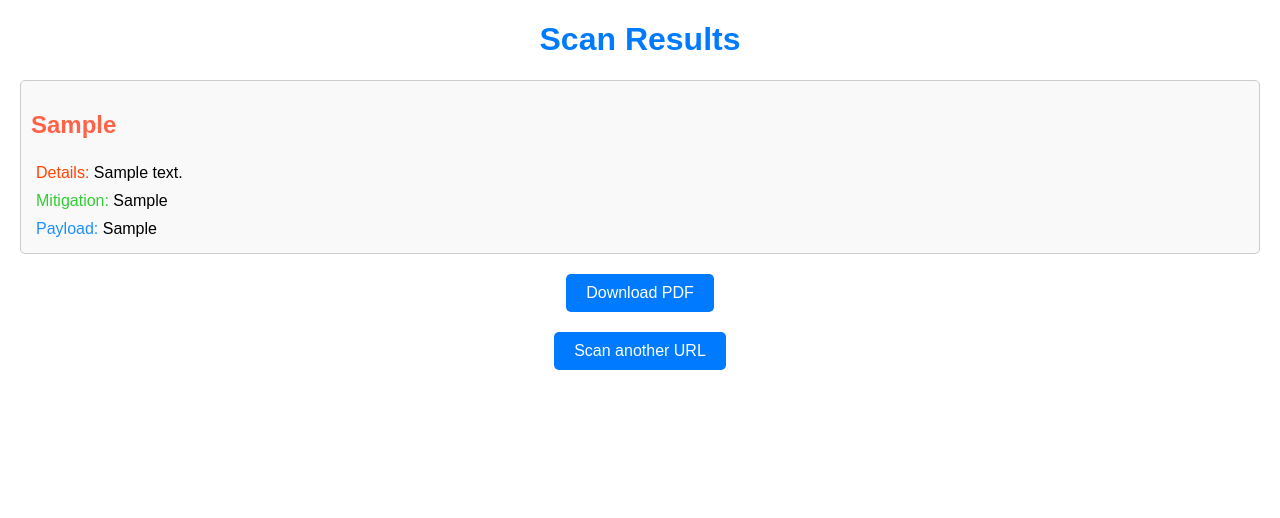
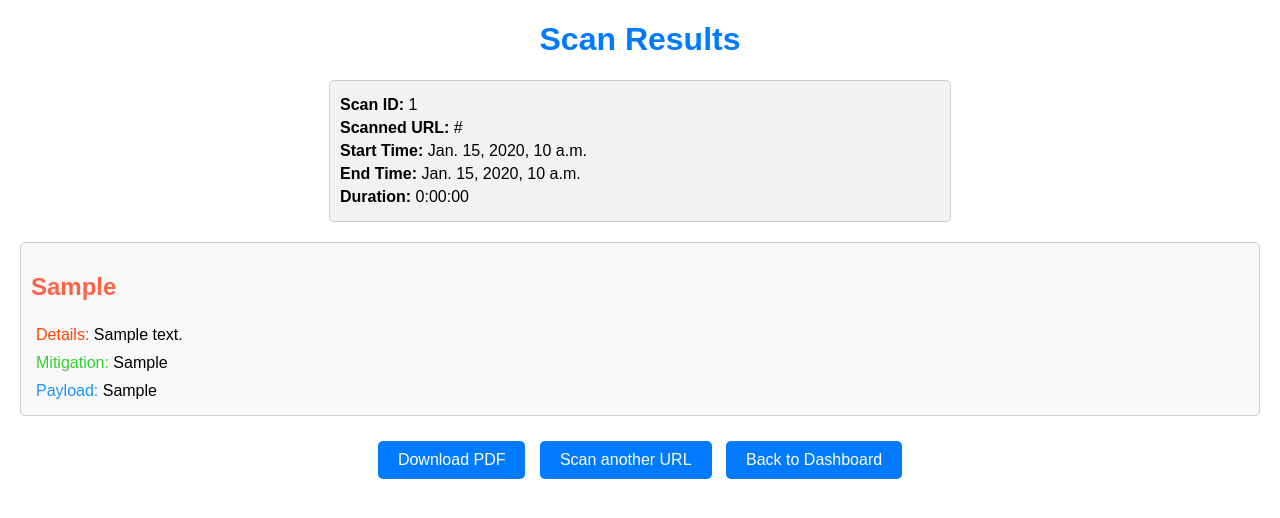
Before and after one commit to Lardoo/scanner, a Django app: page /scan/results/1/ in a window 1280 px wide. Shown: the top 518 px of the page. Run offline with Django 4.2, Linux system fonts and the light colour scheme; a user stored in the database is signed in; tables that the repository leaves empty hold one stand-in row (values such as "Sample post").

Commit message:
no results fount

```diff
--- a/scanner/templates/scan_results.html
+++ b/scanner/templates/scan_results.html
@@ -13,6 +13,17 @@
         h1 {
             text-align: center;
             color: #007bff;
+        }
+        .meta-info {
+            margin: 20px auto;
+            max-width: 600px;
+            padding: 10px;
+            background: #f2f2f2;
+            border-radius: 5px;
+            border: 1px solid #ccc;
+        }
+        .meta-info p {
+            margin: 5px 0;
         }
         .scan-result {
             margin-bottom: 20px;
@@ -37,26 +48,52 @@
         .payload span {
             color: #1e90ff;
         }
-        .download-pdf {
+        .actions {
             text-align: center;
             margin-top: 20px;
         }
-        .download-pdf a {
+        .actions a {
             display: inline-block;
             padding: 10px 20px;
             background-color: #007bff;
             color: #fff;
             text-decoration: none;
             border-radius: 5px;
+            margin: 5px;
         }
-        .download-pdf a:hover {
+        .actions a:hover {
             background-color: #0056b3;
+        }
+        .no-results {
+            text-align: center;
+            background-color: #e6ffe6;
+            border: 1px solid #b2fab4;
+            border-radius: 5px;
+            padding: 20px;
+            margin-top: 30px;
         }
     </style>
 </head>
 <body>
     <h1>Scan Results</h1>
+
+
+    {% if no_results %}
+        <div class="no-results">
+            <h2>✅ No SQL Injection Vulnerabilities Found</h2>
+            <p>Your scan completed successfully. No vulnerabilities were detected.</p>
+        </div>
+    {% else %}
         <div class="container">
+              <!-- Scan metadata shown always -->
+    <div class="meta-info">
+        <p><strong>Scan ID:</strong> {{ scan_id }}</p>
+        <p><strong>Scanned URL:</strong> {{ scanned_url }}</p>
+        <p><strong>Start Time:</strong> {{ scan_start_time }}</p>
+        <p><strong>End Time:</strong> {{ scan_end_time }}</p>
+        <p><strong>Duration:</strong> {{ scan_duration }}</p>
+    </div>
+
             {% for result in scan_results %}
                 <div class="scan-result">
                     <h2>{{ result.vulnerability_type }}</h2>
@@ -68,13 +105,15 @@
                 </div>
             {% endfor %}
         </div>
+    {% endif %}
 
-    <!-- Download PDF Button -->
-    <div class="download-pdf">
-        <a href="{% url 'download_scan_pdf' %}?scan_id={{ scan_id }}" class="btn">Download PDF</a>
-    </div>
-    <div class="download-pdf">
-        <a href="{% url 'scan' %}" >Scan another URL</a>
+    <!-- Buttons -->
+    <div class="actions">
+        {% if not no_results %}
+            <a href="{% url 'download_scan_pdf' %}?scan_id={{ scan_id }}">Download PDF</a>
+        {% endif %}
+        <a href="{% url 'scan' %}">Scan another URL</a>
+        <a href="{% url 'dashboard' %}">Back to Dashboard</a>
     </div>
 </body>
 </html>
--- a/scanner/views.py
+++ b/scanner/views.py
@@ -188,11 +188,32 @@ def scan_results(request, scan_id):
     scan_results = ScanResult.objects.filter(user=request.user, scan_id=scan_id)
 
     if not scan_results.exists():
-        return HttpResponse("No scan results found.", status=404)
+        context = {
+            'no_results': True,
+            'scan_id': scan_id
+        }
+        return render(request, 'scan_results.html', context)
 
-    context = {'scan_results': scan_results, 'scan_id': scan_id}
+    # Use the earliest created result as the scan's starting time
+    first_result = scan_results.order_by('created_at').first()
+    last_result = scan_results.order_by('-created_at').first()
+
+    scan_start_time = first_result.created_at
+    scan_end_time = last_result.created_at
+    scan_duration = scan_end_time - scan_start_time
+    scanned_url = first_result.url
+
+    context = {
+        'scan_results': scan_results,
+        'scanned_url': scanned_url,
+        'scan_id': scan_id,
+        'scan_start_time': scan_start_time,
+        'scan_end_time': scan_end_time,
+        'scan_duration': scan_duration,
+        'no_results': False
+    }
+
     return render(request, 'scan_results.html', context)
-
 
 
 
```
Also changed, not shown: scanner/templates/scan.html (+73 -34 lines). Lines whose indentation alone changed are shown as unchanged.
